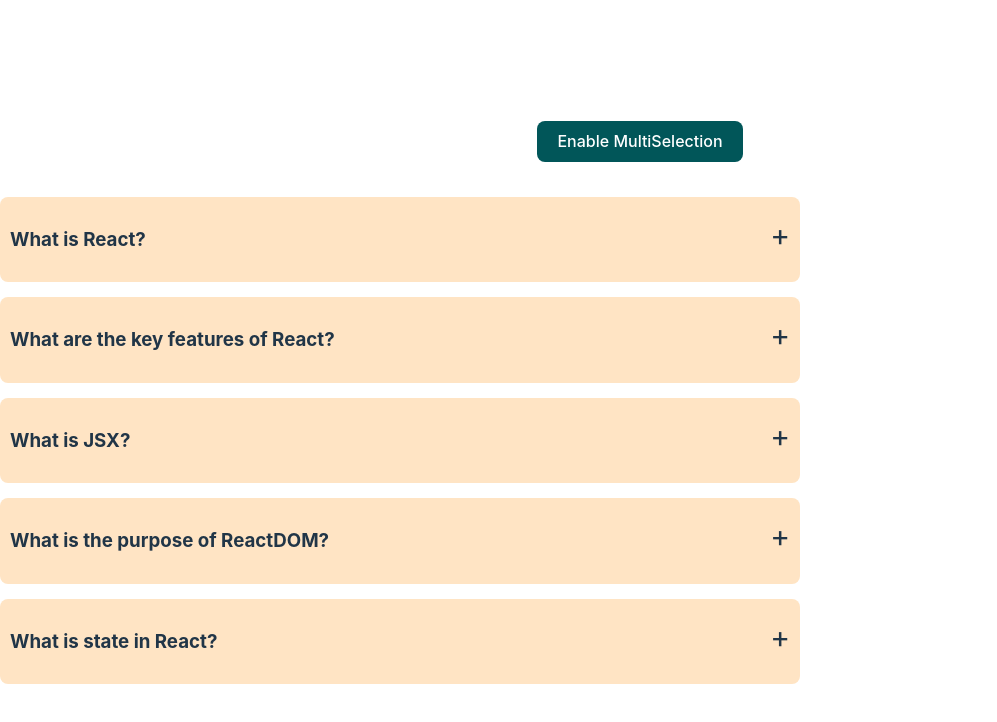
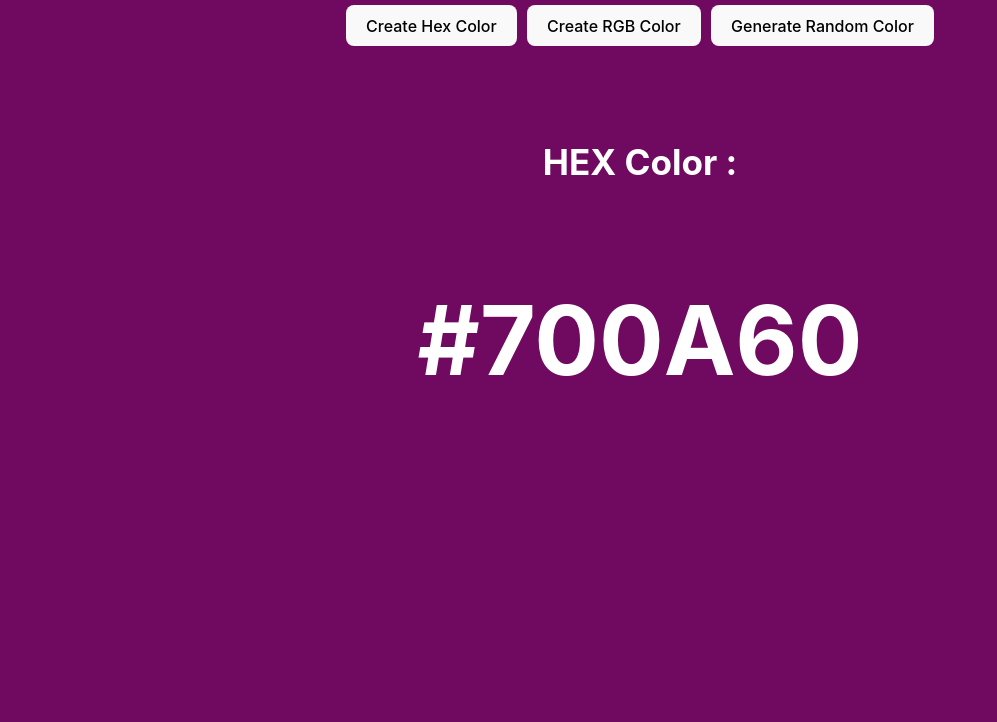
Before and after one commit to G-Rajput/mini-react-projects, a React (Vite) app: page / in a window 1280 px wide. Shown: the top 722 px of the page, without its empty margins (0-997 px from the left). Built offline with nearby package versions, Linux system fonts and the light colour scheme.

Commit message:
Random Color Generator

```diff
--- a/src/App.tsx
+++ b/src/App.tsx
@@ -1,12 +1,16 @@
 import React from "react";
 import "./App.css";
 import Accordian from "./components/accordian/Accordian";
+import RandomColor from "./components/random-color/RandomColor";
 
 const App: React.FC = () => {
   return (
     <div className="main-container">
       {/* Accordian Component */}
-      <Accordian />
+      {/* <Accordian /> */}
+
+      {/* Random color Component */}
+      <RandomColor />
     </div>
   );
 };
--- /dev/null
+++ b/src/components/random-color/RandomColor.tsx
@@ -0,0 +1,55 @@
+import React, { useEffect, useState } from "react";
+import "./styles.css";
+
+const RandomColor = () => {
+  const [typeOfColor, setTypeOfColor] = useState("hex");
+  const [color, setColor] = useState("#000000");
+  const randomColorUtility = (length) => {
+    return Math.floor(Math.random() * length);
+  };
+  const handleCreateRandomHexColor = () => {
+    const hex = [0, 1, 2, 3, 4, 5, 6, 7, 8, 9, "A", "B", "C", "D", "E", "F"];
+    let hexColor = "#";
+    for (let i = 0; i < 6; i++) {
+      hexColor += hex[randomColorUtility(hex.length)];
+    }
+    console.log(hexColor);
+    setColor(hexColor);
+  };
+  const handleCreateRandomRgbColor = () => {
+    const r = randomColorUtility(256);
+    const g = randomColorUtility(256);
+    const b = randomColorUtility(256);
+    setColor(`rgb(${r},${g},${b})`);
+  };
+  useEffect(() => {
+    if (typeOfColor === "rgb") handleCreateRandomRgbColor();
+    else handleCreateRandomHexColor();
+  }, [typeOfColor]);
+  return (
+    <div style={{ width: "100vw", height: "100vh", backgroundColor: color }}>
+      <button className="btn-gap" onClick={() => setTypeOfColor("hex")}>
+        Create Hex Color
+      </button>
+      <button className="btn-gap" onClick={() => setTypeOfColor("rgb")}>
+        Create RGB Color
+      </button>
+      <button
+        className="btn-gap"
+        onClick={
+          typeOfColor === "hex"
+            ? handleCreateRandomHexColor
+            : handleCreateRandomRgbColor
+        }
+      >
+        Generate Random Color
+      </button>
+      <div className="color-show">
+        <h3>{typeOfColor === "rgb" ? "RGB Color" : "HEX Color"} : </h3>
+        <h1>{color}</h1>
+      </div>
+    </div>
+  );
+};
+
+export default RandomColor;
--- /dev/null
+++ b/src/components/random-color/styles.css
@@ -0,0 +1,12 @@
+.color-show {
+  display: flex;
+  justify-content: center;
+  align-items: center;
+  flex-direction: column;
+  color: #fff;
+  font-size: 30px;
+  margin-top: 50px;
+}
+.btn-gap {
+  margin: 5px;
+}
```
